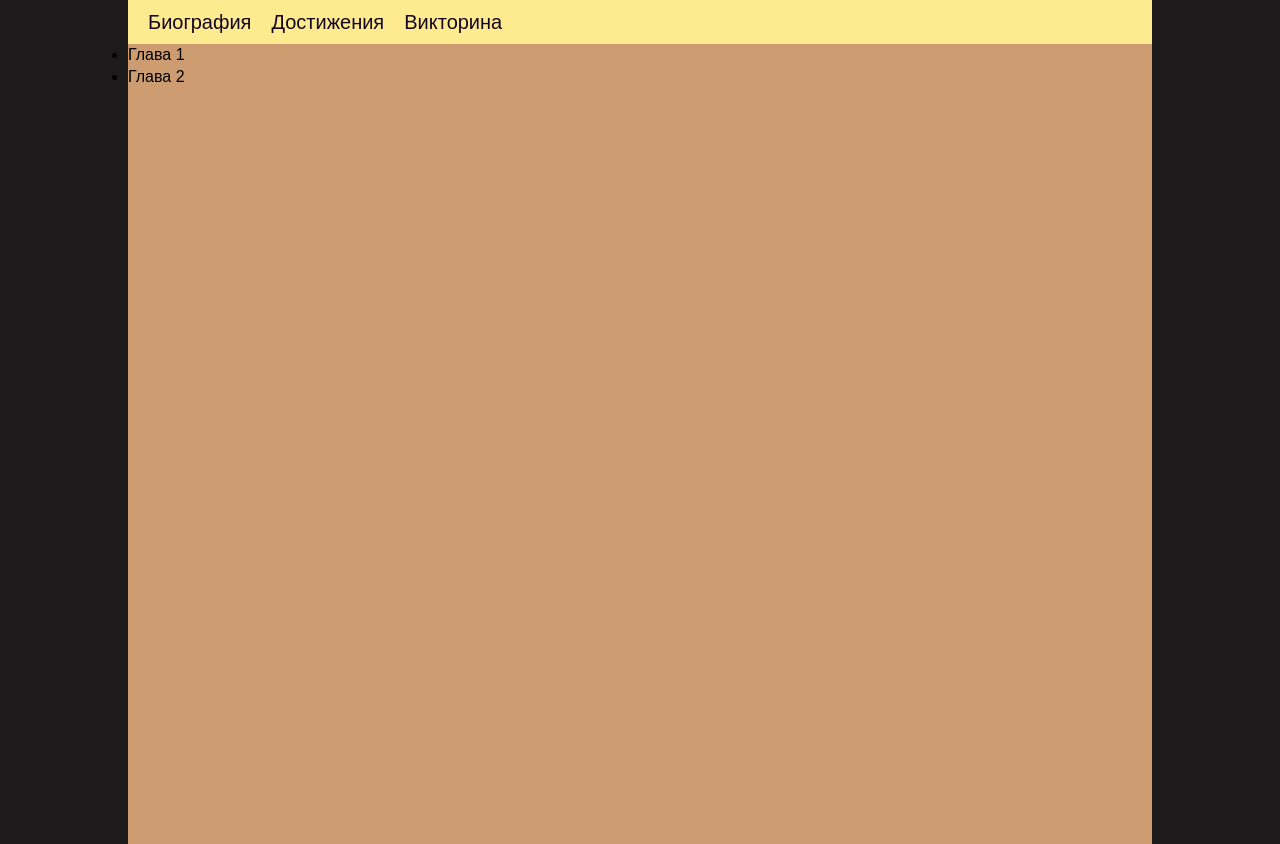
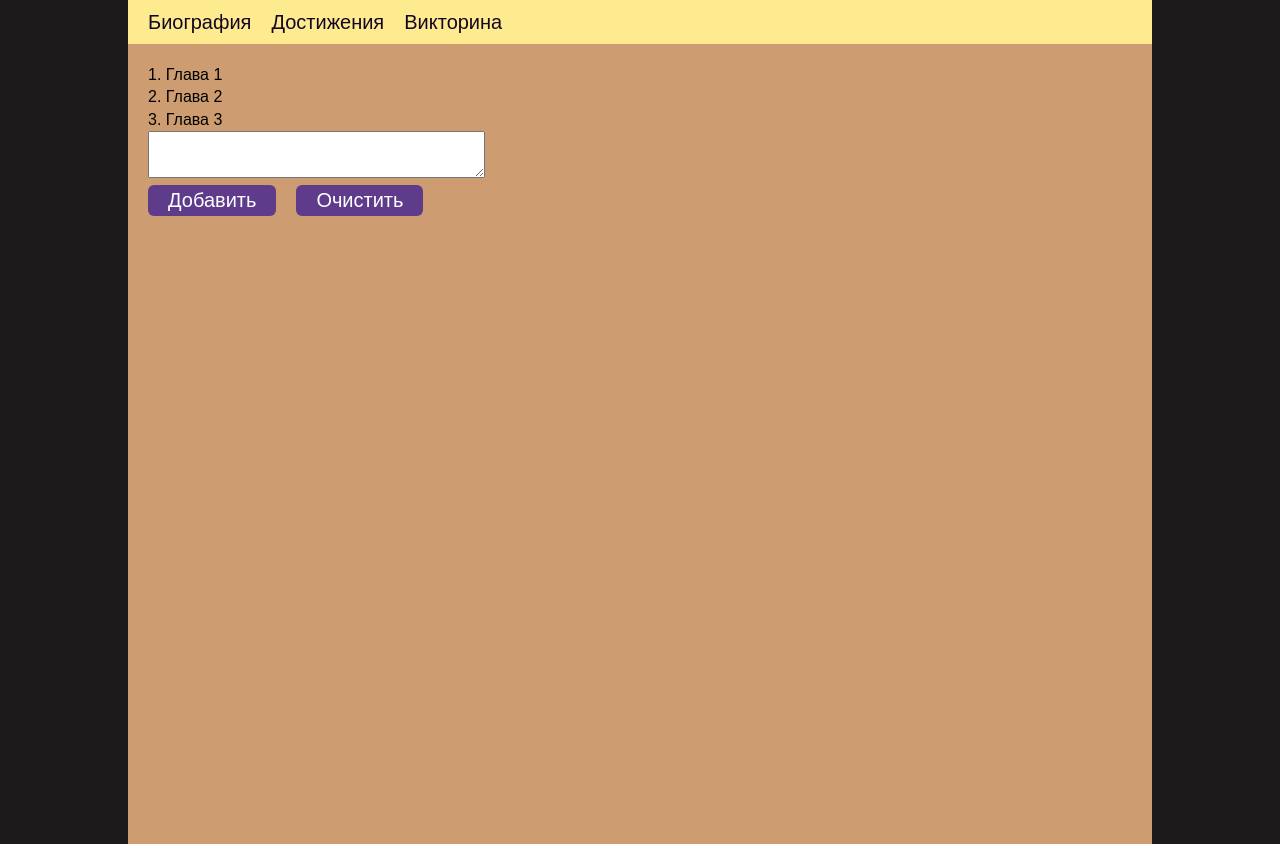
Before and after one commit to Grads521/myWebSiteVue, a Vue app: page /achievements in a window 1280 px wide. Built offline with nearby package versions, Linux system fonts and the light colour scheme.

Commit message:
Обновил страничку Достижения

```diff
--- a/src/pages/achievements.vue
+++ b/src/pages/achievements.vue
@@ -1,10 +1,13 @@
 <template>
     <main>
-        <ul id="example-1">
-            <li v-for="item in items" :key="item.message">
-                {{ item.message }}
+        <ul id="example-2">
+            <li v-for="(chapter, index) in chapters" :key="index">
+                {{ index+1 }}. {{ chapter }}
             </li>
+            <textarea v-model="newChapter" cols="40" rows="3"></textarea>
         </ul>
+        <button v-on:click="chapters.push(newChapter)">Добавить</button>
+        <button @click="cleanTextarea">Очистить</button>
     </main>
 </template>
 
@@ -12,15 +15,26 @@
     export default {
         data() {
             return {
-                items: [
-                    { message: 'Глава 1' },
-                    { message: 'Глава 2' }
-                ]
+                chapters: [ 'Глава 1', 'Глава 2', 'Глава 3' ],
+                newChapter: ''
+            }
+        },
+        methods: {
+            cleanTextarea() {
+                this.newChapter = "";
             }
         }
     }
 </script>
 
 <style scoped>
+    ul {
+        list-style: none;
+        padding-top: 20px;
+        padding-left: 20px;
+    }
+    button {
+        margin-left: 20px;
+    }
 
 </style>
```
